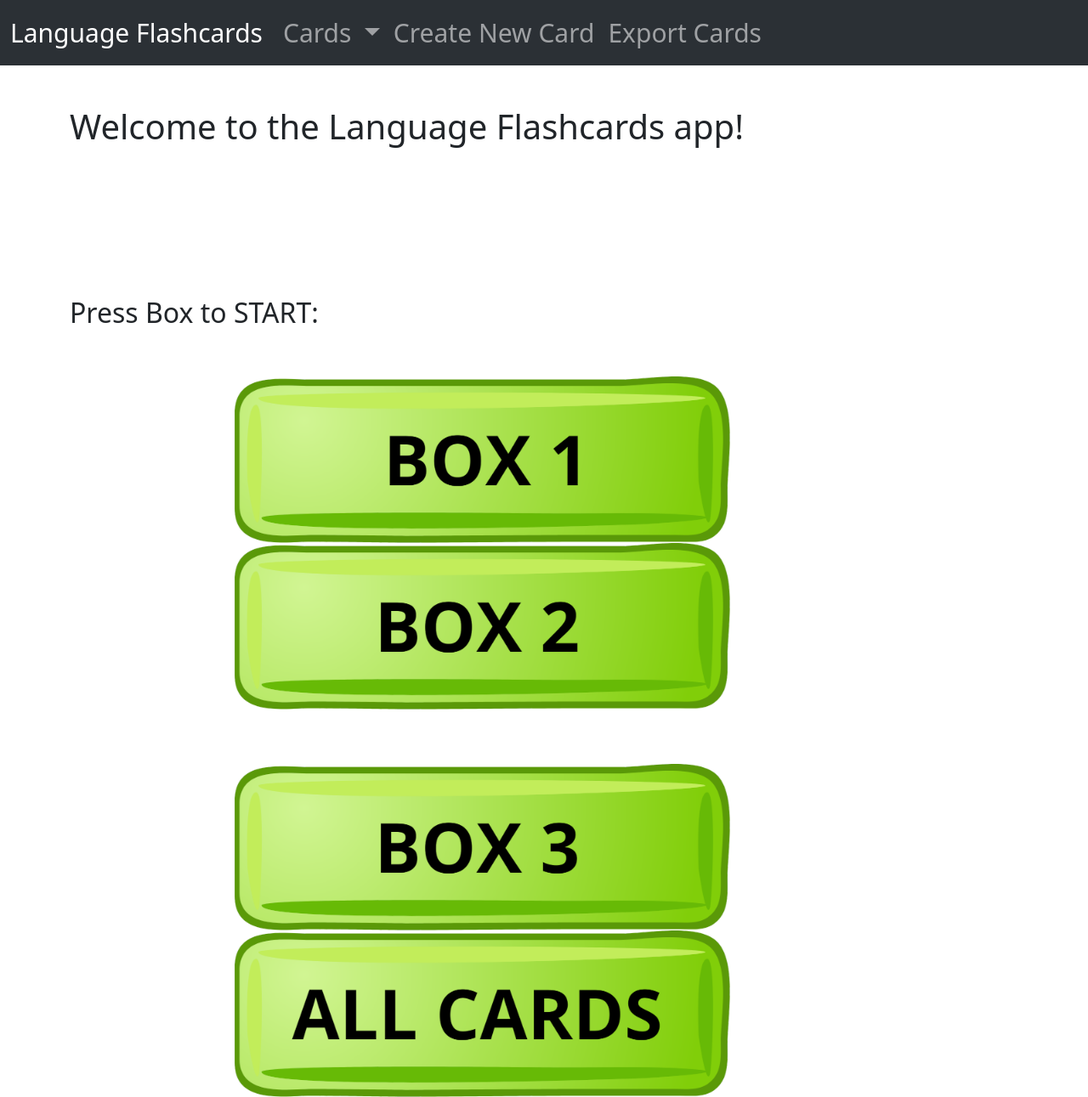
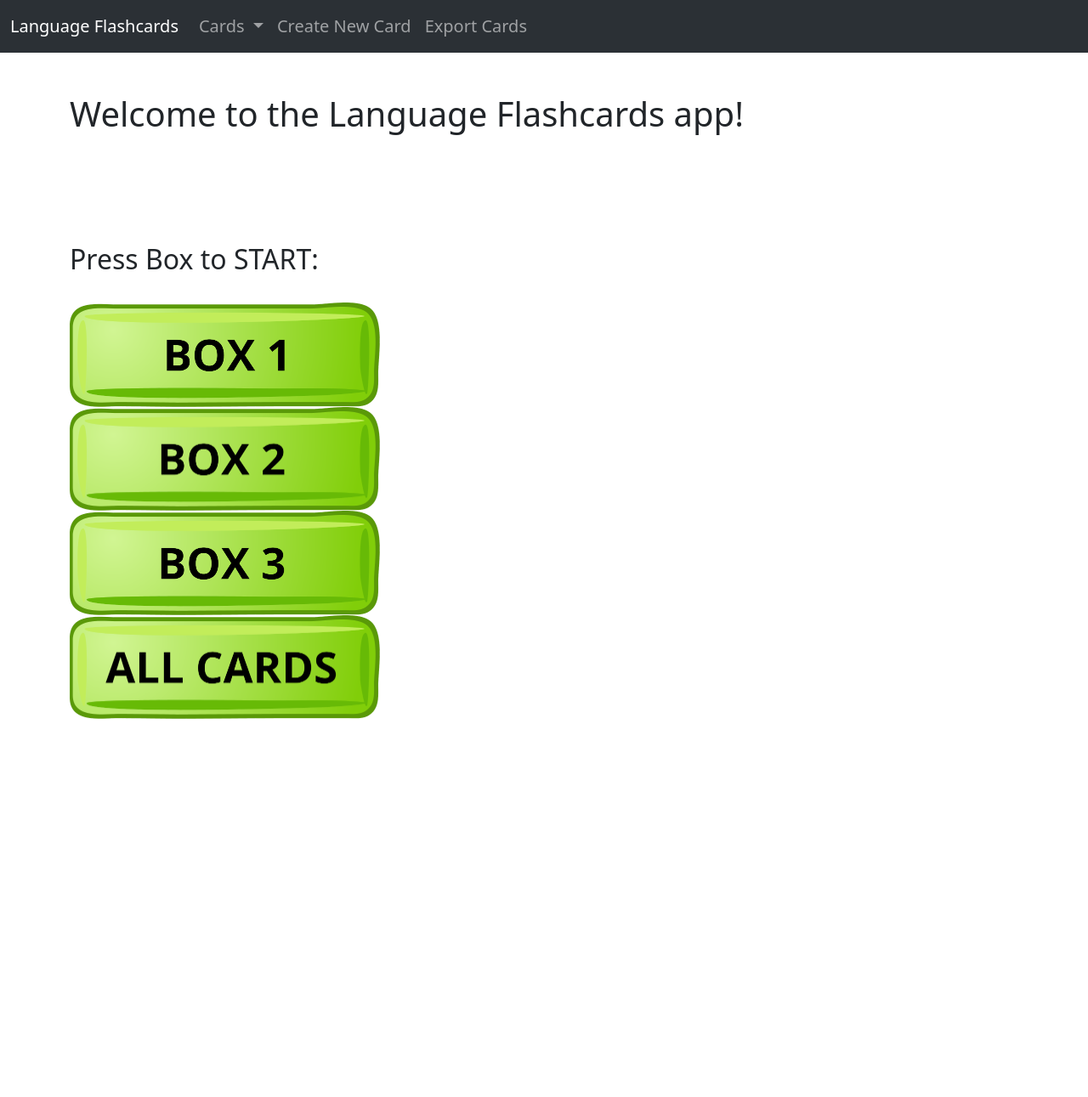
Before and after one commit to iloneczka/flashcards, a Django app: page / in a window 1280 px wide. Shown: the whole page at 85% size. After the commit the page ends 846 px from the top, so only its background shows below. Run offline with Django 4.2, Linux system fonts and the light colour scheme; data that the repository does not hold is empty.

Commit message:
Style formating.

```diff
--- a/flash/website/templates/base.html
+++ b/flash/website/templates/base.html
@@ -8,7 +8,7 @@
     <link href="https://cdn.jsdelivr.net/npm/bootstrap@5.3.1/dist/css/bootstrap.min.css" rel="stylesheet" integrity="sha384-4bw+/aepP/YC94hEpVNVgiZdgIC5+VKNBQNGCHeKRQN+PtmoHDEXuppvnDJzQIu9" crossorigin="anonymous">
     <style>
         .nav-link, .navbar-brand {
-            font-size: 30px; /* Rozmiar czcionki navbaru */
+            font-size: 20px; /* Rozmiar czcionki navbaru */
         }
         @media (max-width: 767px) {
             /* Styl dla małych ekranów (telefony) */
--- a/flash/website/templates/home.html
+++ b/flash/website/templates/home.html
@@ -4,12 +4,53 @@
 
 {% block 'content' %}
   <style>
-    /* Twoje style CSS */
+    @media (max-width: 767px) {
+      /* Styl dla małych ekranów (telefony) */
+      .nav-link, .navbar-brand {
+        font-size: 20px;
+      }
+    }
+
+    @media (min-width: 768px) and (max-width: 991px) {
+      /* Styl dla średnich ekranów (tablety w orientacji pionowej) */
+      .nav-link, .navbar-brand {
+        font-size: 25px;
+      }
+
+      .box-img {
+        margin: 0 5px; /* Lub dostosuj wartość według potrzeb */
+      }
+    }
   </style>
+
   <br/>
   <div class="welcome-section">
     <h1 class="welcome-header">Welcome to the Language Flashcards app!</h1>
   </div>
+
+  <br/>
+  <br/>
+  <br/>
+  <br/>
+  <br/>
+  <div>
+    <h2>Press Box to START:</h2>
+    <br/>
+    <div class="d-flex flex-wrap justify-content-start">
+      <a href="{% url 'flashcard_program' box_number=1 %}" role="button" class="m-0.5">
+          <img src="{% static 'images/box_1.png' %}" alt="Box 1" class="box-img" style="width: 50%; height: auto;">
+      </a>
+      <a href="{% url 'flashcard_program' box_number=2 %}" role="button" class="m-0.5">
+          <img src="{% static 'images/box_2.png' %}" alt="Box 2" class="box-img" style="width: 50%; height: auto;">
+      </a>
+      <a href="{% url 'flashcard_program' box_number=3 %}" role="button" class="m-0.5">
+          <img src="{% static 'images/box_3.png' %}" alt="Box 3" class="box-img" style="width: 50%; height: auto;">
+      </a>
+      <a href="{% url 'flashcard_program' box_number=0 %}" role="button" class="m-0.5">
+          <img src="{% static 'images/box_0.png' %}" alt="All cards" class="box-img" style="width: 50%; height: auto;">
+      </a>
+  </div>
+
   <br/>
   <br/>
   <br/>
@@ -18,33 +59,6 @@
   <br/>
   <br/>
 
-  <h2>Press Box to START:</h1>
-    <!-- Twój kod powitalny -->
-  </div>
-  <br/>
-  <br/>
-  <!-- Linki do programu fiszek dla różnych boxów w dwóch liniach -->
-  <div class="d-flex flex-wrap justify-content-center">
-    <a href="{% url 'flashcard_program' box_number=1 %}" role="button" class="m-0.5">
-      <img src="{% static 'images/box_1.png' %}" alt="Box 1" class="box-img" style="width: 80%; height: auto;">
-    </a>
-    <a href="{% url 'flashcard_program' box_number=2 %}" role="button" class="m-0.5">
-      <img src="{% static 'images/box_2.png' %}" alt="Box 2" class="box-img" style="width: 80%; height: auto;">
-    </a>
-  </div>
-  <div class="my-3"></div> <!-- Pusty element jako odstęp -->
-  <br/>
-  <br/>
-  <div class="d-flex flex-wrap justify-content-center">
-    <a href="{% url 'flashcard_program' box_number=3 %}" role="button" class="m-0.5">
-      <img src="{% static 'images/box_3.png' %}" alt="Box 3" class="box-img" style="width: 80%; height: auto;">
-    </a>
-    <a href="{% url 'flashcard_program' box_number=0 %}" role="button" class="m-0.5">
-      <img src="{% static 'images/box_0.png' %}" alt="Box 0" class="box-img" style="width: 80%; height: auto;">
-    </a>
-  </div>
-  </div>
-  </div>
   <script>
     document.addEventListener('DOMContentLoaded', function () {
       /* Twój JavaScript */
```
